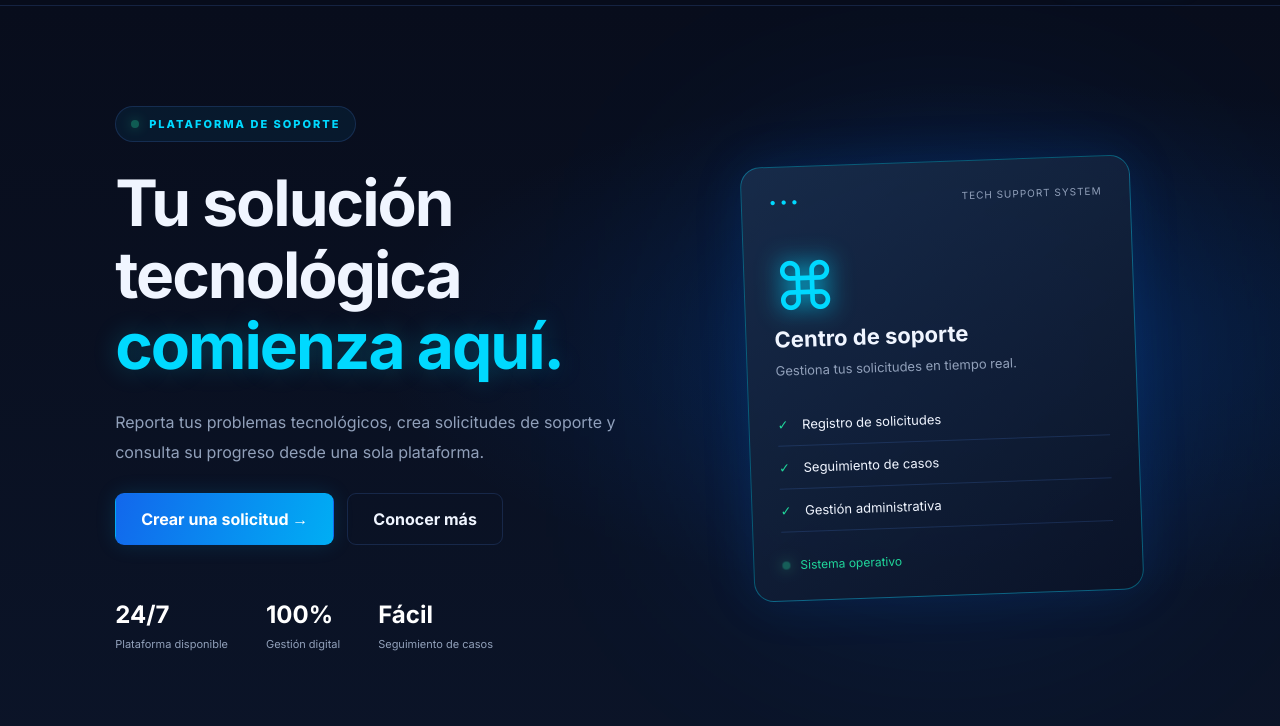
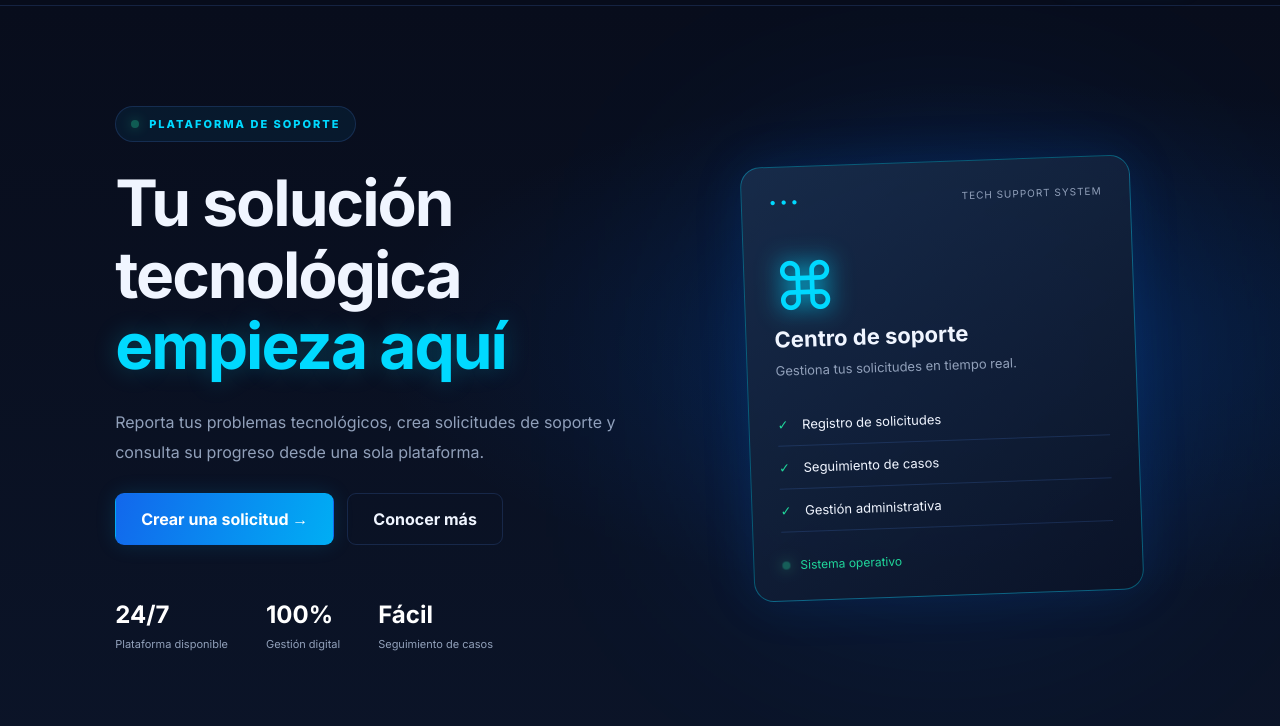
Before and after one commit to julonlondres-hash/tecny-soport, a plain HTML site: page index.html in a window 1280 px wide. Shown: the part 74-800 px from the top of the page. Drawn offline with Linux system fonts and the light colour scheme; a script that the page names is missing.

```diff
--- a/index.html
+++ b/index.html
@@ -41,7 +41,7 @@
 
                 <h1>
                     Tu solución tecnológica
-                    <span>comienza aquí.</span>
+                    <span>empieza aquí</span>
                 </h1>
 
                 <p>
```
